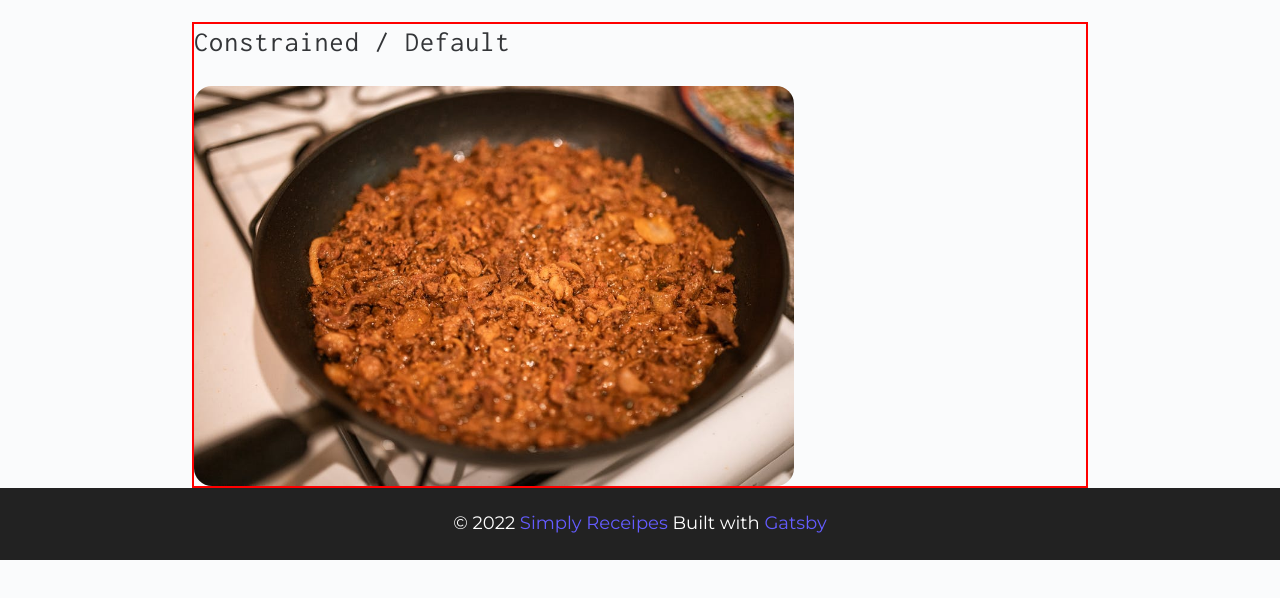
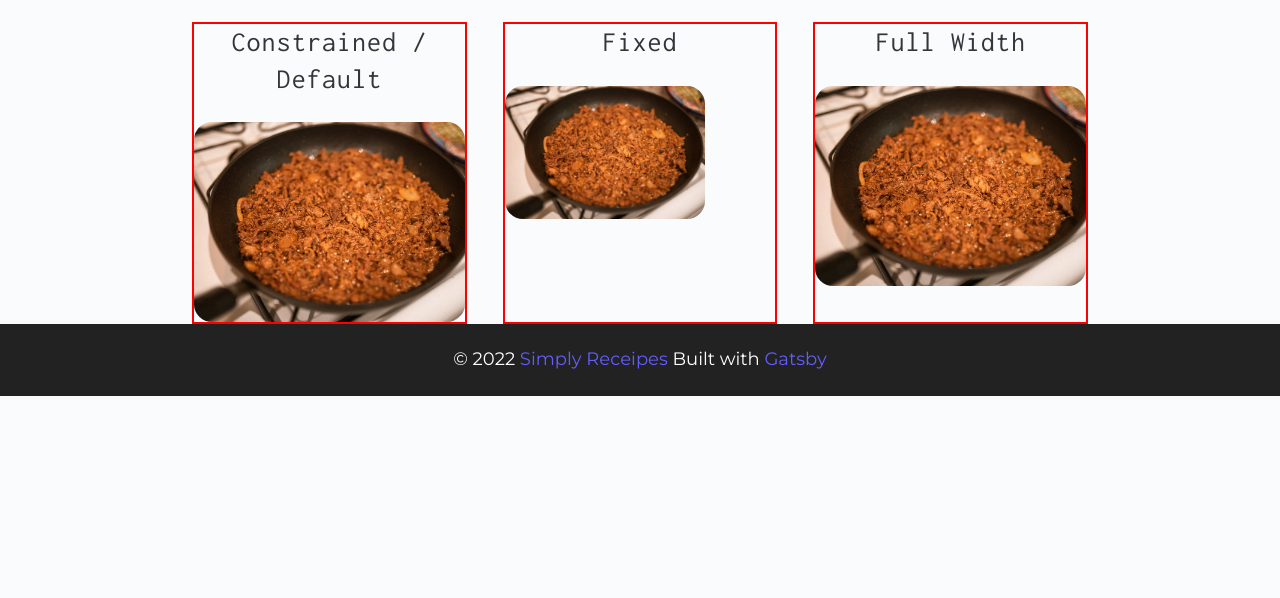
Before and after one commit to ronit0717/gastby-tutorial, a Gatsby site: page / in a window 1280 px wide. Shown: the part 182-780 px from the top of the page. Built offline with nearby package versions, Linux system fonts and the light colour scheme; Gatsby itself is replaced by a stand-in of ours.

Commit message:
Static image all layouts

```diff
--- a/src/examples/Images.js
+++ b/src/examples/Images.js
@@ -10,9 +10,31 @@ const Images = () => {
         <StaticImage
           src="../assets/images/recipe-1.jpeg"
           alt="food"
-          height={400}
           placeholder="tracedSVG"
           layout="constrained"
+          className="example-img"
+          as="section"
+        />
+      </article>
+      <article>
+        <h4>Fixed</h4>
+        <StaticImage
+          src="../assets/images/recipe-1.jpeg"
+          alt="food"
+          placeholder="blurred"
+          layout="fixed"
+          width={200}
+          className="example-img"
+          as="section"
+        />
+      </article>
+      <article>
+        <h4>Full Width</h4>
+        <StaticImage
+          src="../assets/images/recipe-1.jpeg"
+          alt="food"
+          placeholder="dominantColor"
+          layout="fullWidth"
           className="example-img"
           as="section"
         />
@@ -24,11 +46,21 @@ const Images = () => {
 const Wrapper = styled.section`
   width: 70vw;
   margin: 0 auto;
+  display: grid;
+  text-align: center;
+  gap: 2rem;
   article {
     border: 2px solid red;
   }
   .example-img {
     border-radius: 1rem;
+    height: 300px;
+  }
+  @media (min-width: 992px) {
+    grid-template-columns: 1fr 1fr 1fr;
+    .example-img {
+      height: 200px;
+    }
   }
 `
 
```
